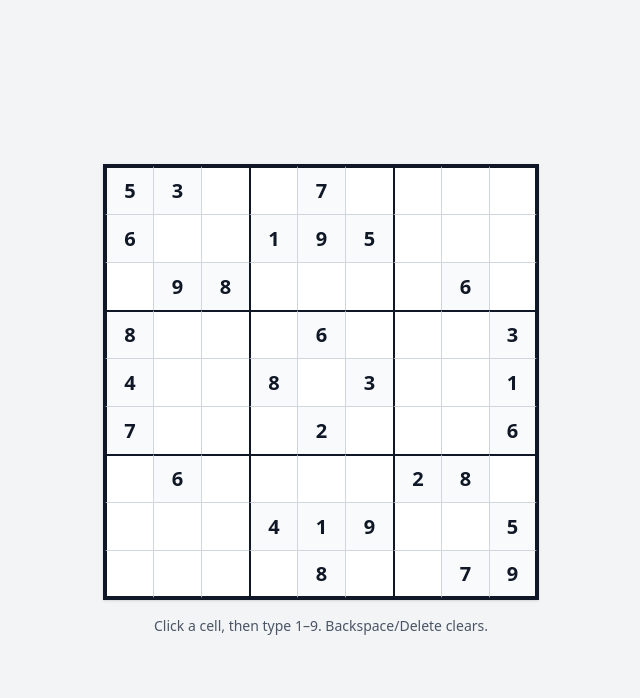
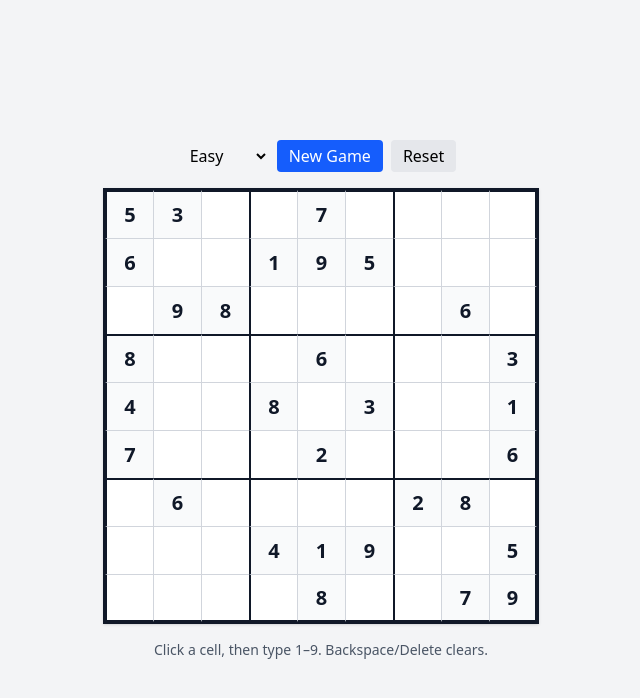
Before and after one commit to mojiAh/Sudoku, a React (Vite) app: page / in a window 1280 px wide. Shown: the top 698 px of the page, without its empty margins (319-959 px from the left). Built offline with nearby package versions, Linux system fonts and the light colour scheme.

Commit message:
Add possibility to choose difficulty level of puzzle. Add controls like New game and Reset.

```diff
--- a/src/App.tsx
+++ b/src/App.tsx
@@ -1,14 +1,22 @@
-import { useEffect, useMemo, useReducer, useRef } from "react";
+import { useEffect, useMemo, useReducer, useRef, useState } from "react";
 import { SudokuBoard } from "./ui/SudokuBoard";
-import { parsePuzzle } from "./engine/parse";
-import { PUZZLES } from "./engine/puzzles";
+import { PUZZLES, type Difficulty, type Puzzle } from "./engine/puzzles";
 import { gameReducer, initialGameState } from "./state/gameReducer";
+import { GameControls } from "./ui/GameControls";
+
+const getRandomPuzzle = (difficulty: Difficulty): Puzzle => {
+  const filtered = PUZZLES.filter((p) => (p.difficulty = difficulty));
+  return filtered[Math.floor(Math.random() * filtered.length)];
+};
 
 function App() {
-  const initialBoard = useMemo(() => parsePuzzle(PUZZLES[0]), []);
+  const [difficulty, setDifficulty] = useState<Difficulty>("easy");
+
+  const initialPuzzle = useMemo(() => getRandomPuzzle(difficulty), []);
+
   const [state, dispatch] = useReducer(
     gameReducer,
-    initialGameState(initialBoard),
+    initialGameState(initialPuzzle.puzzle),
   );
 
   const inputRef = useRef<HTMLInputElement | null>(null);
@@ -32,6 +40,12 @@ function App() {
       dispatch({ type: "SET_CELL_VALUE", index: idx, value: Number(key) });
     }
   };
+
+  const startNewGame = () => {
+    const puzzle = getRandomPuzzle(difficulty);
+    dispatch({ type: "LOAD_PUZZLE", puzzle: puzzle.puzzle });
+  };
+
   return (
     <div className="min-h-screen flex items-center justify-center bg-gray-100 p-6">
       <input
@@ -51,6 +65,12 @@ function App() {
         }}
       />
       <div className="flex flex-col items-center gap-4">
+        <GameControls
+          difficulty={difficulty}
+          onDifficultyChange={setDifficulty}
+          onNewGame={startNewGame}
+          onReset={() => dispatch({ type: "RESET" })}
+        />
         <SudokuBoard
           board={state.board}
           selectedIndex={state.selectedIndex}
--- a/src/engine/puzzles.ts
+++ b/src/engine/puzzles.ts
@@ -1,3 +1,16 @@
-export const PUZZLES = [
-  "530070000600195000098000060800060003400803001700020006060000280000419005000080079",
+export type Difficulty = "easy" | "medium" | "hard";
+
+export type Puzzle = {
+  id: string;
+  difficulty: Difficulty;
+  puzzle: string;
+};
+
+export const PUZZLES: Puzzle[] = [
+  {
+    id: "easy-1",
+    difficulty: "easy",
+    puzzle:
+      "530070000600195000098000060800060003400803001700020006060000280000419005000080079",
+  },
 ];
--- a/src/engine/types.ts
+++ b/src/engine/types.ts
@@ -9,5 +9,6 @@ export type Board = Cell[];
 
 export type GameState = {
   board: Board;
+  initialBoard: Board;
   selectedIndex: number | null;
 };
--- a/src/state/gameReducer.ts
+++ b/src/state/gameReducer.ts
@@ -1,19 +1,33 @@
-import type { Board, GameState } from "../engine/types";
+import { parsePuzzle } from "../engine/parse";
+import type { GameState } from "../engine/types";
 
 export type Action =
-  | { type: "LOAD_PUZZLE"; board: Board }
+  | { type: "RESET" }
+  | { type: "LOAD_PUZZLE"; puzzle: string }
   | { type: "SELECT_CELL"; index: number | null }
   | { type: "SET_CELL_VALUE"; index: number; value: number | null };
 
-export const initialGameState = (board: Board): GameState => ({
-  board,
-  selectedIndex: null,
-});
+export const initialGameState = (puzzle: string): GameState => {
+  const board = parsePuzzle(puzzle);
+  return {
+    board,
+    initialBoard: board,
+    selectedIndex: null,
+  };
+};
 
 export function gameReducer(state: GameState, action: Action): GameState {
   switch (action.type) {
     case "LOAD_PUZZLE": {
-      return { board: action.board, selectedIndex: null };
+      const board = parsePuzzle(action.puzzle);
+      return { board, initialBoard: board, selectedIndex: null };
+    }
+    case "RESET": {
+      return {
+        ...state,
+        board: state.initialBoard,
+        selectedIndex: null,
+      };
     }
     case "SELECT_CELL": {
       return { ...state, selectedIndex: action.index };
--- /dev/null
+++ b/src/ui/GameControls.tsx
@@ -0,0 +1,41 @@
+import type { Difficulty } from "../engine/puzzles";
+
+type Props = {
+  difficulty: Difficulty;
+  onDifficultyChange: (d: Difficulty) => void;
+  onNewGame: () => void;
+  onReset: () => void;
+};
+export const GameControls = ({
+  difficulty,
+  onDifficultyChange,
+  onNewGame,
+  onReset,
+}: Props) => {
+  return (
+    <div className="flex flex-wrap gap-2 justify-center">
+      <select
+        value={difficulty}
+        onChange={(e) => onDifficultyChange(e.target.value as Difficulty)}
+      >
+        <option value="easy">Easy</option>
+        <option value="medium">Medium</option>
+        <option value="hard">Hard</option>
+      </select>
+
+      <button
+        onClick={onNewGame}
+        className="px-3 py-1 rounded bg-blue-600 text-white hover:bg-blue-700"
+      >
+        New Game
+      </button>
+
+      <button
+        onClick={onReset}
+        className="px-3 py-1 rounded bg-gray-200 hover:bg-gray-300"
+      >
+        Reset
+      </button>
+    </div>
+  );
+};
```
